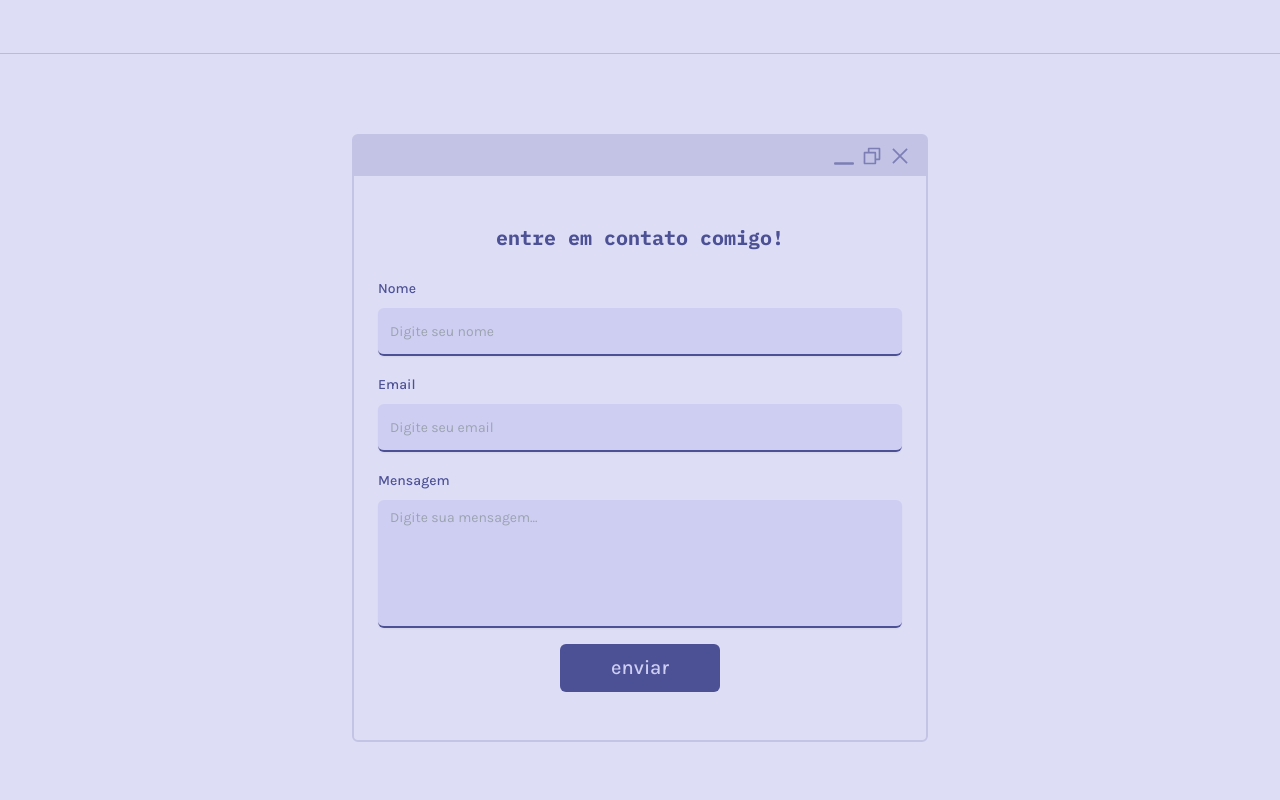
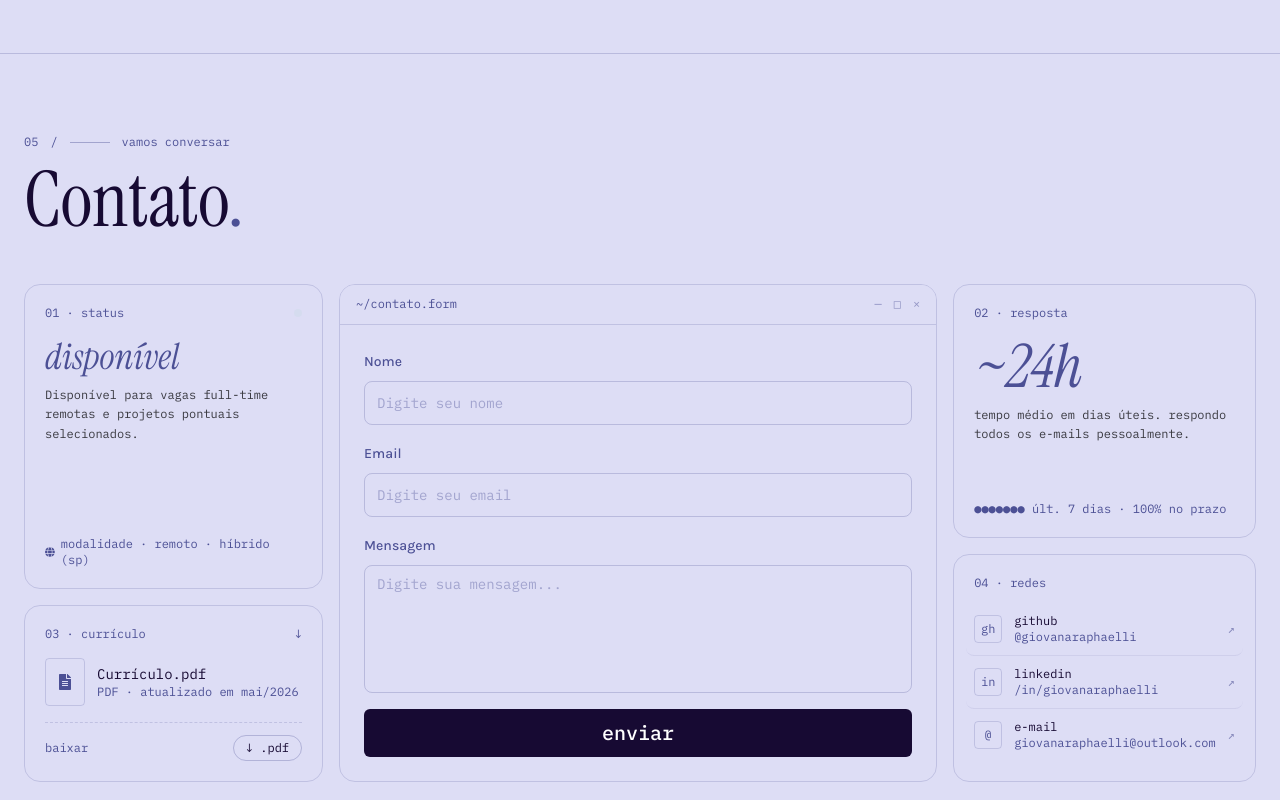
Before and after one commit to giovanaraphaelli/portfolio, a React (Vite) app: page / in a window 1280 px wide. Shown: the part 4480-5280 px from the top of the page. Built offline with nearby package versions, Linux system fonts and the light colour scheme; no server answers.

Commit message:
feat: atualizar estilos de input e textarea, melhorar layout do formulário de contato

```diff
--- a/src/components/ui/input.tsx
+++ b/src/components/ui/input.tsx
@@ -8,7 +8,7 @@ const Input = React.forwardRef<HTMLInputElement, React.ComponentProps<'input'>>(
       <input
         type={type}
         className={cn(
-          'flex h-12 w-full rounded-md border-input border-b-2 text-light-highlight dark:text-dark-highlight border-light-secondary dark:border-dark-primary bg-light-accent dark:bg-dark-accent px-3 py-1 text-base shadow-sm transition-colors file:border-0 file:bg-transparent file:text-sm file:font-medium placeholder:text-muted-foreground focus-visible:outline-none focus-visible:ring-1 focus-visible:ring-ring disabled:cursor-not-allowed disabled:opacity-50 md:text-sm',
+          'flex h-11 w-full rounded-lg border border-light-secondary/25 dark:border-dark-secondary/20 bg-transparent text-light-primary dark:text-dark-highlight px-3 py-1 text-sm font-mono transition-colors placeholder:text-light-secondary/40 dark:placeholder:text-dark-secondary/40 focus-visible:outline-none focus-visible:border-light-primary dark:focus-visible:border-dark-highlight disabled:cursor-not-allowed disabled:opacity-50',
           className
         )}
         ref={ref}
--- a/src/components/ui/textarea.tsx
+++ b/src/components/ui/textarea.tsx
@@ -9,7 +9,7 @@ const Textarea = React.forwardRef<
   return (
     <textarea
       className={cn(
-        'flex min-h-[60px] w-full rounded-md border-input text-light-highlight dark:text-dark-highlight border-b-2 border-light-secondary dark:border-dark-primary bg-light-accent dark:bg-dark-accent px-3 py-2 text-base shadow-sm placeholder:text-muted-foreground focus-visible:outline-none focus-visible:ring-1 focus-visible:ring-ring disabled:cursor-not-allowed disabled:opacity-50 md:text-sm',
+        'flex min-h-[60px] w-full rounded-lg border border-light-secondary/25 dark:border-dark-secondary/20 bg-transparent text-light-primary dark:text-dark-highlight px-3 py-2 text-sm font-mono transition-colors placeholder:text-light-secondary/40 dark:placeholder:text-dark-secondary/40 focus-visible:outline-none focus-visible:border-light-primary dark:focus-visible:border-dark-highlight disabled:cursor-not-allowed disabled:opacity-50',
         className
       )}
       ref={ref}
--- a/src/pages/contact/form.tsx
+++ b/src/pages/contact/form.tsx
@@ -112,11 +112,13 @@ export function ContactForm() {
             </FormItem>
           )}
         />
-        <div className="flex justify-center">
-          <Button type="submit" disabled={isPending}>
-            {isPending ? 'enviando..' : 'enviar'}
-          </Button>
-        </div>
+        <Button
+          type="submit"
+          disabled={isPending}
+          className="w-full font-mono bg-light-primary dark:bg-dark-primary text-white dark:text-dark-background hover:opacity-90 transition-opacity"
+        >
+          {isPending ? 'enviando...' : 'enviar'}
+        </Button>
       </form>
     </Form>
   );
--- a/src/pages/contact/index.tsx
+++ b/src/pages/contact/index.tsx
@@ -1,22 +1,176 @@
-import { FaRegWindowMinimize } from 'react-icons/fa';
-import { RiCheckboxMultipleBlankLine, RiCloseLargeFill } from 'react-icons/ri';
+import { SectionHeader } from '@/components/section-header';
+import { FaFileAlt, FaGlobe } from 'react-icons/fa';
 import { ContactForm } from './form';
+
+const socials = [
+  {
+    icon: 'gh',
+    label: 'github',
+    handle: '@giovanaraphaelli',
+    href: 'https://github.com/giovanaraphaelli',
+  },
+  {
+    icon: 'in',
+    label: 'linkedin',
+    handle: '/in/giovanaraphaelli',
+    href: 'https://linkedin.com/in/giovanaraphaelli',
+  },
+  {
+    icon: '@',
+    label: 'e-mail',
+    handle: 'giovanaraphaelli@outlook.com',
+    href: 'mailto:giovanaraphaelli@outlook.com',
+  },
+];
 
 export function Contact() {
   return (
-    <div id="contact" className="bg-light-background dark:bg-dark-background border-b border-light-secondary/25 dark:border-dark-secondary/20">
-      <div className="container mx-auto h-full flex flex-col justify-center items-center py-20 px-4">
-        <div className="max-w-xl w-full border-2 rounded-md flex flex-col border-light-surface dark:border-dark-surface">
-          <div className="h-10 w-full px-4 flex justify-end items-center gap-2 text-xl text-light-secondary/60 dark:text-dark-primary/40 bg-light-surface dark:bg-dark-surface">
-            <FaRegWindowMinimize />
-            <RiCheckboxMultipleBlankLine />
-            <RiCloseLargeFill />
+    <div
+      id="contact"
+      className="bg-light-background dark:bg-dark-background border-b border-light-secondary/25 dark:border-dark-secondary/20"
+    >
+      <div className="container mx-auto px-6 py-12 md:pt-20 md:pb-20">
+        <SectionHeader number="05" subtitle="vamos conversar" title="Contato" />
+
+        <div className="grid grid-cols-1 md:grid-cols-[1fr_2fr_1fr] gap-4">
+          {/* Coluna esquerda */}
+          <div className="flex flex-col gap-4">
+            {/* Status */}
+            <div className="flex-1 rounded-2xl border border-light-secondary/20 dark:border-dark-secondary/20 p-5 flex flex-col gap-4">
+              <div className="flex items-center justify-between">
+                <span className="font-mono text-xs text-light-secondary dark:text-dark-secondary">
+                  01 · status
+                </span>
+                <span className="w-2 h-2 rounded-full bg-green-500 animate-blink flex-shrink-0" />
+              </div>
+
+              <div className="flex flex-col gap-2">
+                <p className="font-serif italic text-4xl text-light-secondary dark:text-dark-primary">
+                  disponível
+                </p>
+                <p className="font-mono text-xs text-light-text dark:text-dark-text leading-relaxed">
+                  Disponível para vagas full-time remotas e projetos pontuais selecionados.
+                </p>
+              </div>
+
+              <div className="mt-auto flex items-center gap-1.5 font-mono text-xs text-light-secondary dark:text-dark-secondary">
+                <FaGlobe size={10} />
+                modalidade · remoto · híbrido (sp)
+              </div>
+            </div>
+
+            {/* Currículo */}
+            <div className="rounded-2xl border border-light-secondary/20 dark:border-dark-secondary/20 p-5 flex flex-col gap-4">
+              <div className="flex items-center justify-between">
+                <span className="font-mono text-xs text-light-secondary dark:text-dark-secondary">
+                  03 · currículo
+                </span>
+                <span className="font-mono text-xs text-light-secondary dark:text-dark-secondary">
+                  ↓
+                </span>
+              </div>
+
+              <div className="flex items-center gap-3">
+                <div className="w-10 h-12 flex items-center justify-center rounded border border-light-secondary/20 dark:border-dark-secondary/20 text-light-secondary dark:text-dark-secondary flex-shrink-0">
+                  <FaFileAlt size={16} />
+                </div>
+                <div>
+                  <p className="font-mono text-sm text-light-primary dark:text-dark-highlight">
+                    Currículo.pdf
+                  </p>
+                  <p className="font-mono text-xs text-light-secondary dark:text-dark-secondary">
+                    PDF · atualizado em mai/2026
+                  </p>
+                </div>
+              </div>
+
+              <div className="border-t border-dashed border-light-secondary/20 dark:border-dark-secondary/20 pt-3 flex items-center justify-between">
+                <span className="font-mono text-xs text-light-secondary dark:text-dark-secondary">
+                  baixar
+                </span>
+                <a
+                  href="/cv_giovanaraphaelli.pdf"
+                  download
+                  className="flex items-center gap-1.5 px-3 py-1 rounded-full border border-light-secondary/30 dark:border-dark-secondary/30 font-mono text-xs text-light-primary dark:text-dark-highlight hover:bg-light-surface dark:hover:bg-dark-surface transition-colors"
+                >
+                  ↓ .pdf
+                </a>
+              </div>
+            </div>
           </div>
-          <div className="w-full py-12 px-6">
-            <h2 className="text-xl font-mono font-bold text-center text-light-secondary dark:text-dark-primary mb-6">
-              entre em contato comigo!
-            </h2>
-            <ContactForm />
+
+          {/* Centro: formulário */}
+          <div className="rounded-2xl border border-light-secondary/20 dark:border-dark-secondary/20 overflow-hidden">
+            <div className="h-10 px-4 flex items-center justify-between bg-light-background dark:bg-dark-background border-b border-light-secondary/20 dark:border-dark-secondary/20">
+              <span className="font-mono text-xs text-light-secondary dark:text-dark-secondary">
+                ~/contato.form
+              </span>
+              <div className="flex items-center gap-3 font-mono text-xs text-light-secondary/50 dark:text-dark-secondary/40 select-none">
+                <span>—</span>
+                <span>□</span>
+                <span>×</span>
+              </div>
+            </div>
+            <div className="p-6">
+              <ContactForm />
+            </div>
+          </div>
+
+          {/* Coluna direita */}
+          <div className="flex flex-col gap-4">
+            {/* Tempo de resposta */}
+            <div className="flex-1 rounded-2xl border border-light-secondary/20 dark:border-dark-secondary/20 p-5 flex flex-col gap-4">
+              <span className="font-mono text-xs text-light-secondary dark:text-dark-secondary">
+                02 · resposta
+              </span>
+
+              <div className="flex flex-col gap-2">
+                <p className="font-serif italic text-6xl text-light-secondary dark:text-dark-primary">
+                  ~24h
+                </p>
+                <p className="font-mono text-xs text-light-text dark:text-dark-text leading-relaxed">
+                  tempo médio em dias úteis. respondo todos os e-mails pessoalmente.
+                </p>
+              </div>
+
+              <div className="mt-auto font-mono text-xs text-light-secondary dark:text-dark-secondary">
+                ●●●●●●● últ. 7 dias · 100% no prazo
+              </div>
+            </div>
+
+            {/* Redes */}
+            <div className="rounded-2xl border border-light-secondary/20 dark:border-dark-secondary/20 p-5 flex flex-col gap-3">
+              <span className="font-mono text-xs text-light-secondary dark:text-dark-secondary">
+                04 · redes
+              </span>
+
+              <div className="flex flex-col">
+                {socials.map((s, i) => (
+                  <a
+                    key={i}
+                    href={s.href}
+                    target="_blank"
+                    rel="noopener noreferrer"
+                    className="flex items-center gap-3 py-2.5 border-b border-light-secondary/10 dark:border-dark-secondary/10 last:border-0 hover:bg-light-surface/60 dark:hover:bg-dark-surface/60 transition-colors group -mx-2 px-2 rounded-lg"
+                  >
+                    <div className="w-7 h-7 flex items-center justify-center rounded border border-light-secondary/20 dark:border-dark-secondary/20 font-mono text-xs text-light-secondary dark:text-dark-secondary flex-shrink-0">
+                      {s.icon}
+                    </div>
+                    <div className="flex flex-col flex-1 min-w-0">
+                      <span className="font-mono text-xs text-light-primary dark:text-dark-highlight">
+                        {s.label}
+                      </span>
+                      <span className="font-mono text-xs text-light-secondary dark:text-dark-secondary truncate">
+                        {s.handle}
+                      </span>
+                    </div>
+                    <span className="font-mono text-xs text-light-secondary/60 dark:text-dark-secondary/60 group-hover:translate-x-0.5 transition-transform flex-shrink-0">
+                      ↗
+                    </span>
+                  </a>
+                ))}
+              </div>
+            </div>
           </div>
         </div>
       </div>
```
